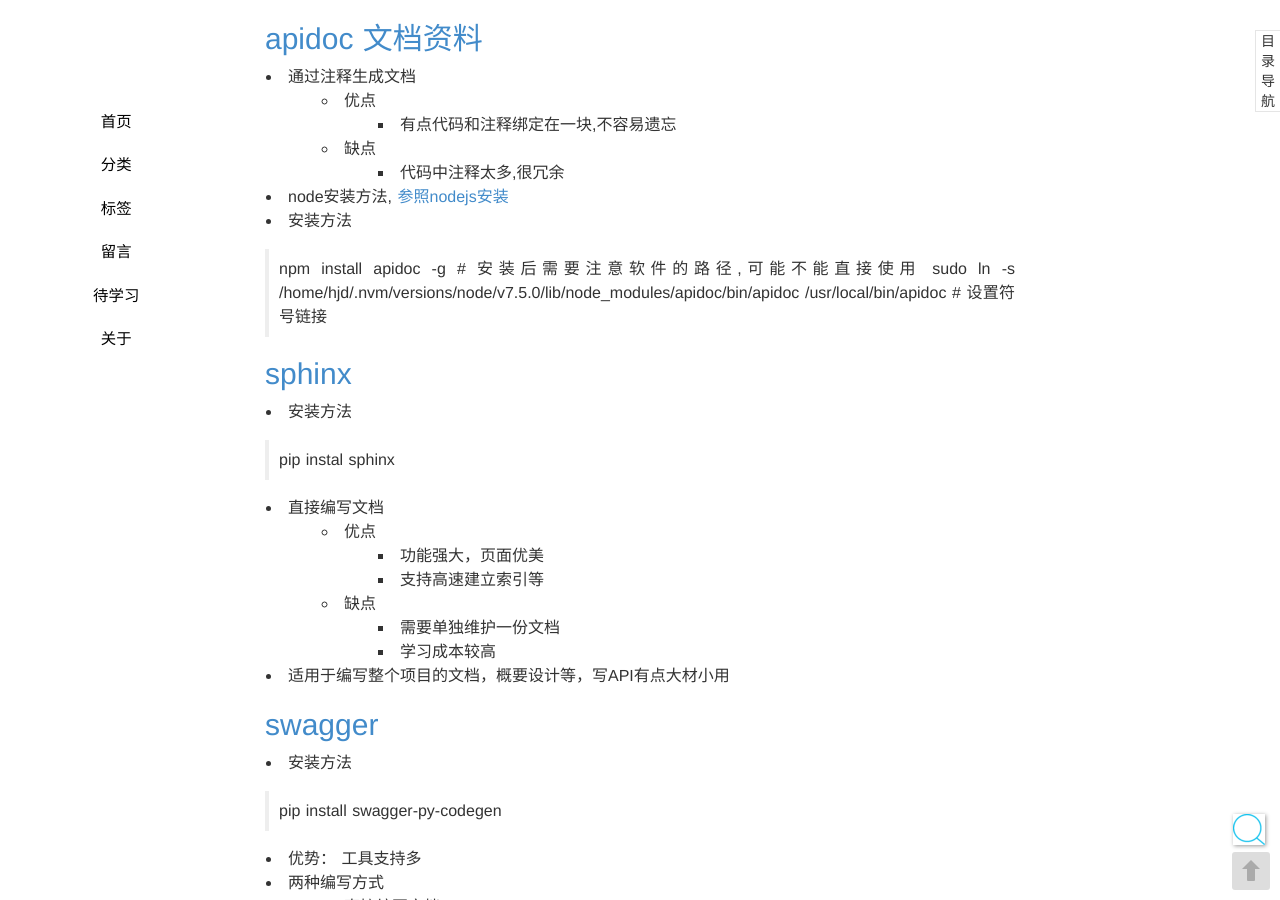
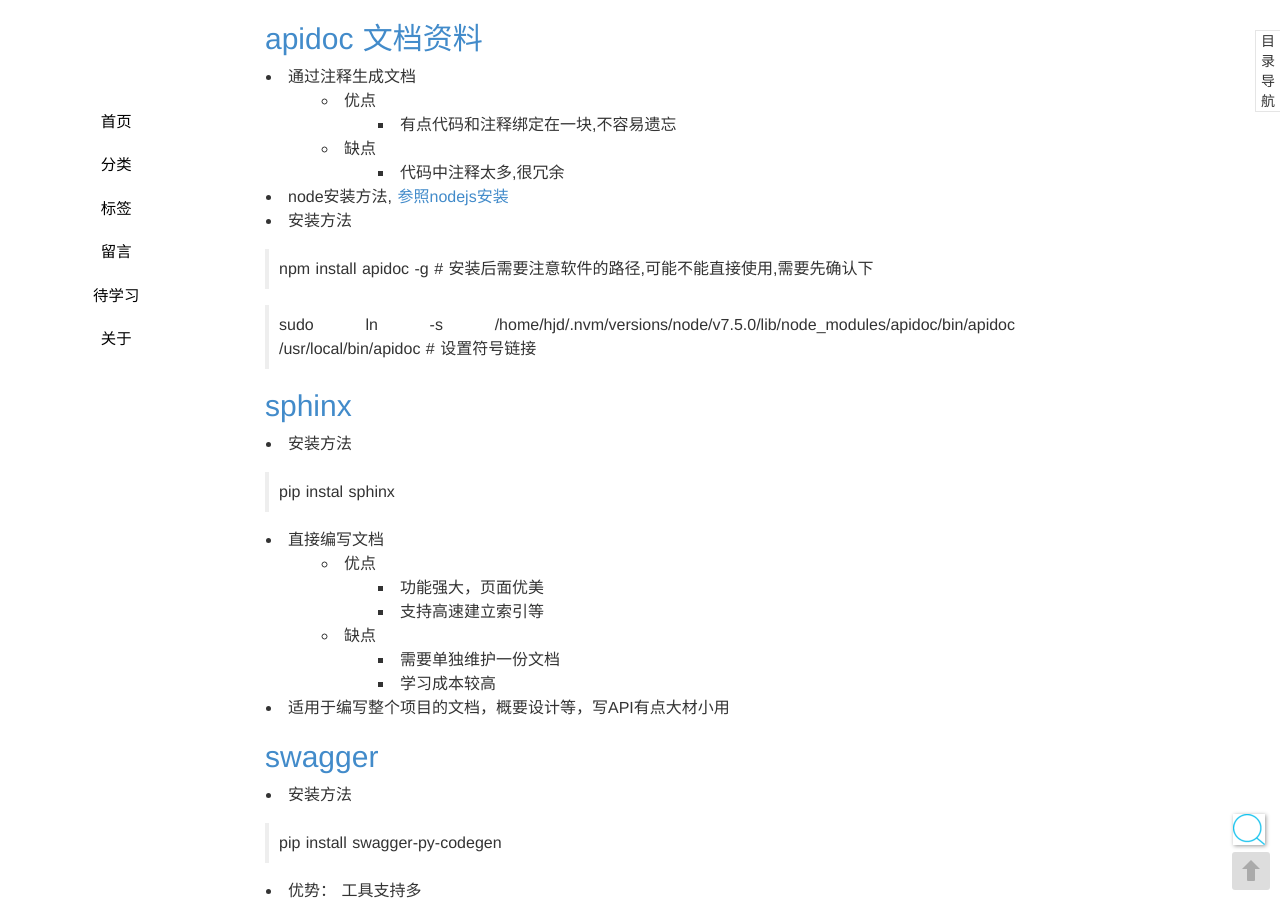
Before and after one commit to seekplum/seekplum.github.io, a Jekyll site: the page built from _posts/2018-04-13-apidoc.md, in a window 1280 px wide and 900 px high, scrolled down 370 px. Built offline with Jekyll 4.4.1, drawn with Linux system fonts in a browser that asks for light colours; comment, search, counter and statistics services are not loaded.

Commit message:
apidoc格式调整

```diff
--- a/_posts/2018-04-13-apidoc.md
+++ b/_posts/2018-04-13-apidoc.md
@@ -25,7 +25,8 @@
 * node安装方法, [参照nodejs安装](/npm-install/)
 * 安装方法
 
-> npm install apidoc -g  # 安装后需要注意软件的路径,可能不能直接使用
+> npm install apidoc -g  # 安装后需要注意软件的路径,可能不能直接使用,需要先确认下
+
 > sudo ln -s /home/hjd/.nvm/versions/node/v7.5.0/lib/node_modules/apidoc/bin/apidoc /usr/local/bin/apidoc # 设置符号链接
 
 ## [sphinx](http://zh-sphinx-doc.readthedocs.io/en/latest/contents.html)
@@ -78,7 +79,6 @@
 
 ## [API blueprint](https://github.com/apiaryio/api-blueprint/blob/master/API%20Blueprint%20Specification.md)
 * 直接编写文档
-
 * 安装方法
 
 > npm install -g aglio
```
